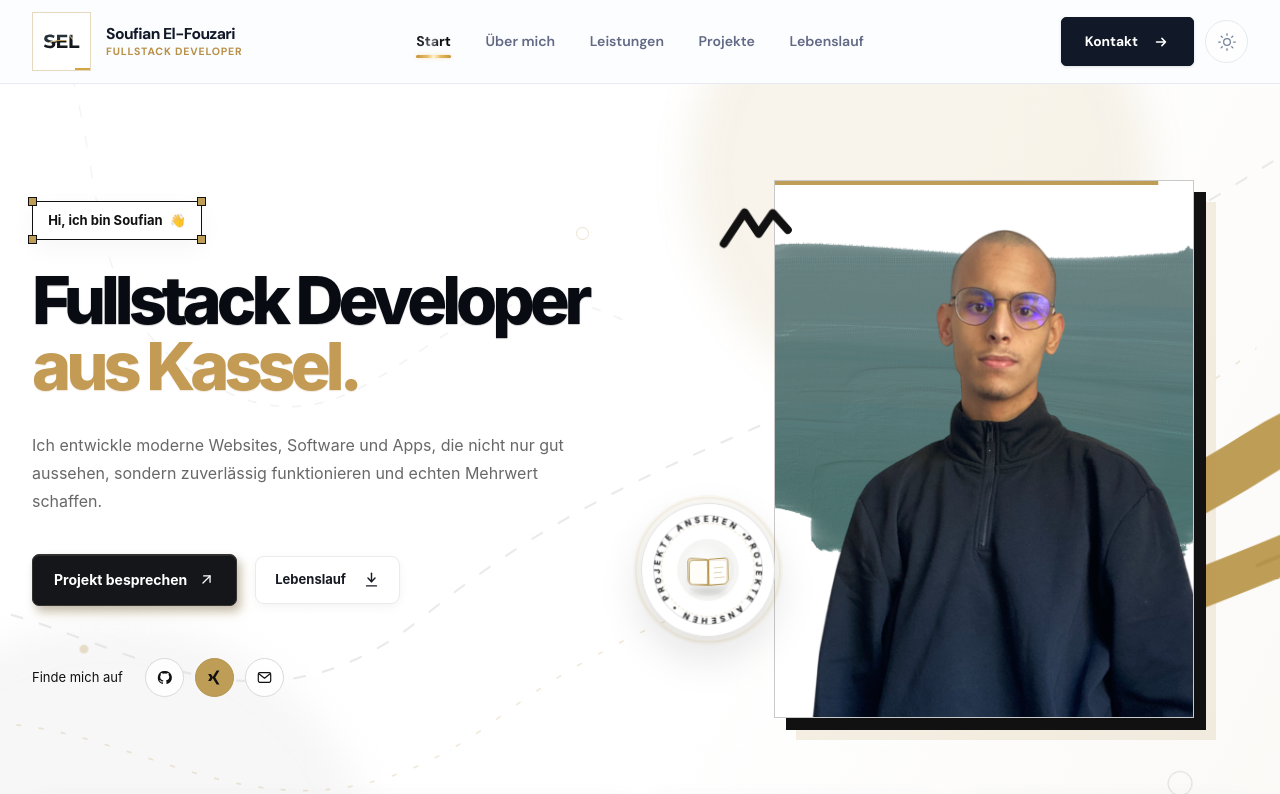
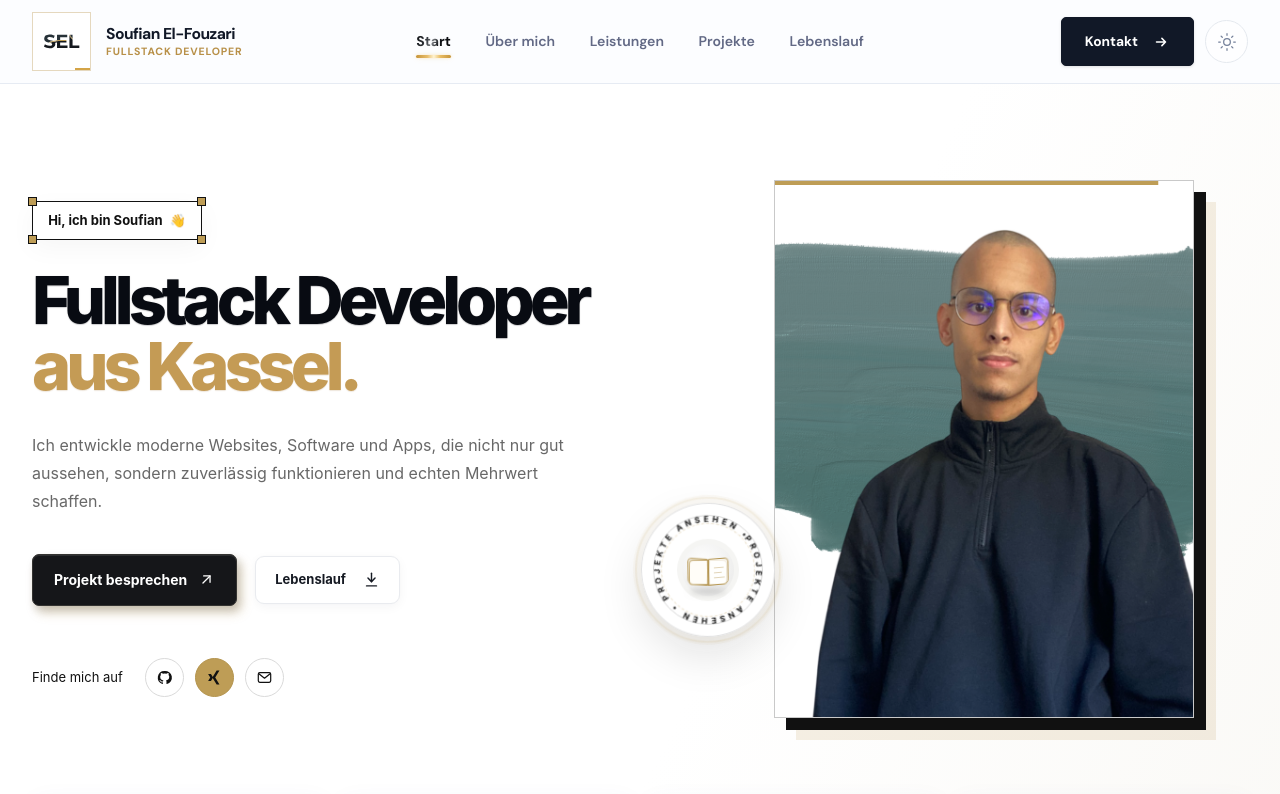
Before and after one commit to SoufianElfouzari/soufian-elfouzari-porfolio, a React (Vite) app: page / in a window 1280 px wide. Shown: the top 794 px of the page. Built offline with nearby package versions, Linux system fonts and the light colour scheme.

Commit message:
Remove decorative hero background lines, gold ribbons and brand squiggle

```diff
--- a/src/pages/Home/components/Hero/Hero.jsx
+++ b/src/pages/Home/components/Hero/Hero.jsx
@@ -62,82 +62,6 @@ function EmailIcon() {
     <svg viewBox="0 0 24 24" aria-hidden="true">
       <rect x="3.25" y="5.25" width="17.5" height="13.5" rx="2" />
       <path d="m4.5 7 7.5 6 7.5-6" />
-    </svg>
-  );
-}
-
-function BackgroundAnimation() {
-  return (
-    <div className="hero__background" aria-hidden="true">
-      <div className="hero__glow hero__glow--one" />
-      <div className="hero__glow hero__glow--two" />
-
-      <svg
-        className="hero__background-lines"
-        viewBox="0 0 1600 900"
-        preserveAspectRatio="none"
-      >
-        <path
-          className="hero__background-path hero__background-path--one"
-          d="M-180 610 C150 390 365 735 690 548 C990 375 1205 390 1770 135"
-        />
-
-        <path
-          className="hero__background-path hero__background-path--two"
-          d="M-100 715 C245 510 420 830 780 640 C1090 475 1360 515 1730 310"
-        />
-
-        <path
-          className="hero__background-path hero__background-path--three"
-          d="M170 -70 C330 120 220 260 420 340 C640 430 710 205 940 285"
-        />
-      </svg>
-
-      <span className="hero__floating-circle hero__floating-circle--one" />
-      <span className="hero__floating-circle hero__floating-circle--two" />
-      <span className="hero__floating-circle hero__floating-circle--three" />
-    </div>
-  );
-}
-
-function GoldLines() {
-  return (
-    <svg
-      className="hero__gold-lines"
-      viewBox="0 0 560 360"
-      aria-hidden="true"
-    >
-      <path
-        className="hero__gold-line hero__gold-line--base"
-        d="M30 255 C155 218 270 165 355 112 C413 76 466 60 535 50"
-      />
-
-      <path
-        className="hero__gold-line hero__gold-line--shine"
-        d="M30 255 C155 218 270 165 355 112 C413 76 466 60 535 50"
-      />
-
-      <path
-        className="hero__gold-line hero__gold-line--base hero__gold-line--second"
-        d="M50 335 C175 298 295 253 390 215 C447 192 490 177 548 170"
-      />
-
-      <path
-        className="hero__gold-line hero__gold-line--shine hero__gold-line--second"
-        d="M50 335 C175 298 295 253 390 215 C447 192 490 177 548 170"
-      />
-    </svg>
-  );
-}
-
-function BrandMark() {
-  return (
-    <svg
-      className="hero__brand-mark"
-      viewBox="0 0 86 62"
-      aria-hidden="true"
-    >
-      <path d="M8 48 30 13 46 36 61 13 78 31" />
     </svg>
   );
 }
@@ -526,7 +450,6 @@ function Hero() {
       className="hero"
       aria-labelledby="hero-title"
     >
-      <BackgroundAnimation />
 
       <div className="hero__container">
         <div className="hero__content">
@@ -599,8 +522,6 @@ function Hero() {
         </div>
 
         <div className="hero__visual">
-          <BrandMark />
-          <GoldLines />
 
           <div className="hero__photo-frame">
             <div className="hero__photo-line" aria-hidden="true" />
```
